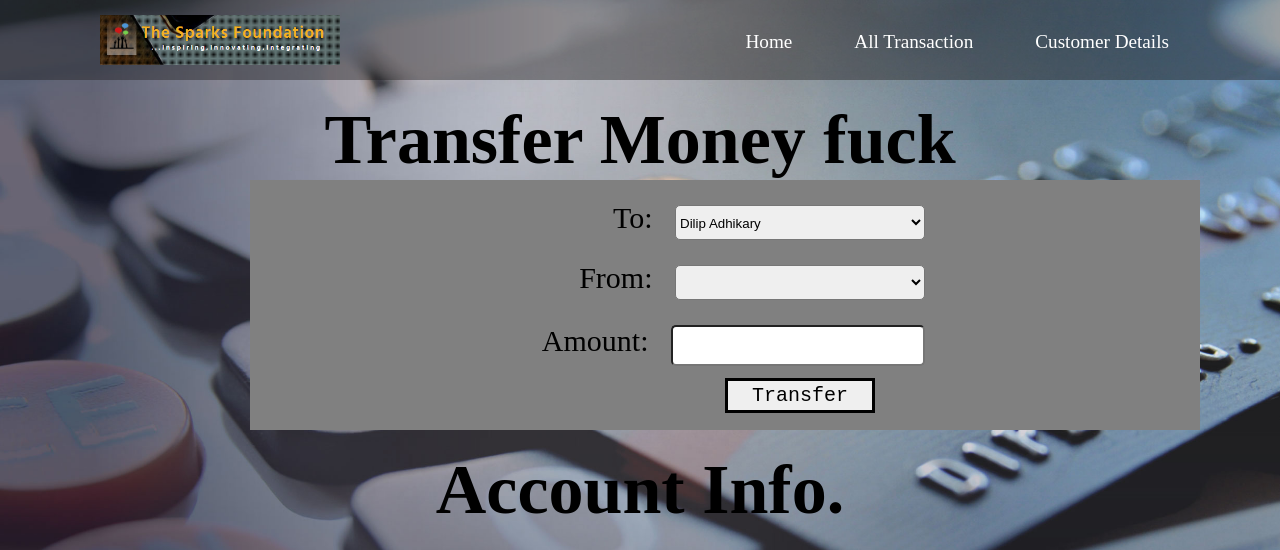
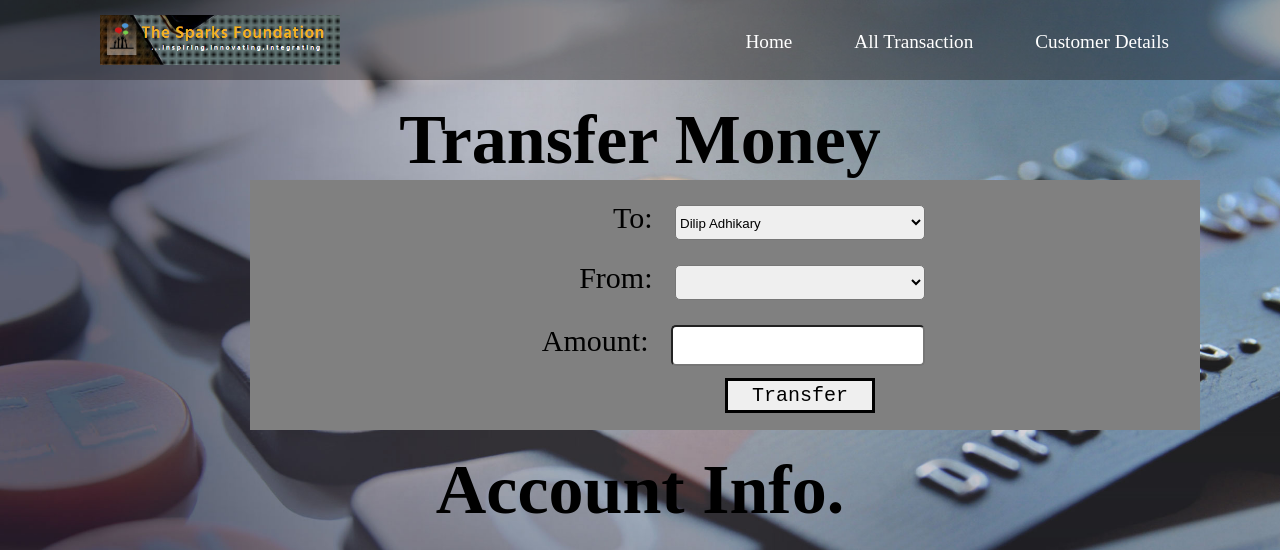
Before and after one commit to Dayeeta12/BasicBankingSystem, a Django app: page /transfer/46 in a window 1280 px wide. Shown: the top 550 px of the page. Run offline with Django 3.2, Linux system fonts and the light colour scheme; data comes from the database, SQL or seed files in the repository; lists and menus that the app fills with data are empty.

Commit message:
Update transaction.html

```diff
--- a/templates/transaction.html
+++ b/templates/transaction.html
@@ -32,7 +32,7 @@
                 {% endfor %}
             {% endif %}
 
-        <h1 class='heading'>Transfer Money fuck</h1>
+        <h1 class='heading'>Transfer Money</h1>
         <div class='transbox'>
 
             <form class='style-box' method='POST' action='/transactions'>
```
